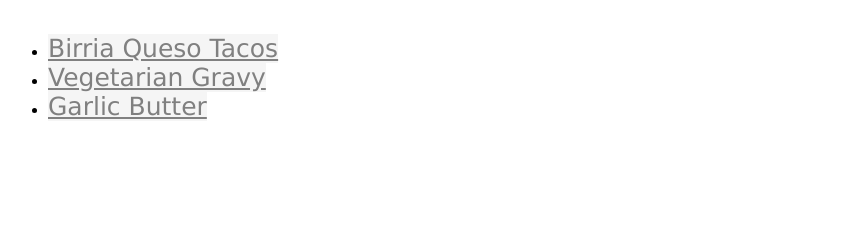
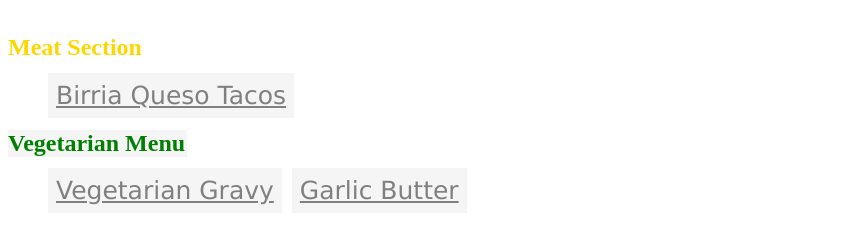
Before and after one commit to RealOutlawz/odin-recipes, a plain HTML site: page index.html in a window 1280 px wide. Shown: the part 103-346 px from the top of the page, without its empty margins (0-855 px from the left). Drawn offline with Linux system fonts and the light colour scheme.

Commit message:
Worked on Title page made seperate section for vegetarians

```diff
--- a/index.html
+++ b/index.html
@@ -8,10 +8,14 @@
 </head>
 <body>
     <h1 id="big-title">Odin Recipes!</h1>
+    <h2 id="meat-menu">Meat Section</h2>
         <ul>
-        <li> <a href="recipes/Birria-Quesa-Tacos.html" target="_blank" rel="noopener noreferrer" id="QuesoLink">Birria Queso Tacos</a></li>
-        <li><a href="recipes/Vegetarian-Gravy.html" target="_blank" rel="noopener noreferrer" id="VegetarianThing">Vegetarian Gravy</a></li>
-        <li><a href="recipes/Garlic-Butter.html" target="_blank" rel="noopener noreferrer" id="GarlicButterCSS">Garlic Butter</a></li>
+            <li> <a href="recipes/Birria-Quesa-Tacos.html" target="_blank" rel="noopener noreferrer" id="Queso-css">Birria Queso Tacos</a></li>
+        </ul>
+    <h2 id="veg-menu">Vegetarian Menu</h2>
+        <ul>
+            <li><a href="recipes/Vegetarian-Gravy.html" target="_blank" rel="noopener noreferrer" id="Vegetarian-css">Vegetarian Gravy</a></li>
+            <li><a href="recipes/Garlic-Butter.html" target="_blank" rel="noopener noreferrer" id="GarlicButter-css">Garlic Butter</a></li>
         </ul>
 </body>
 </html>
--- a/styles.css
+++ b/styles.css
@@ -6,23 +6,46 @@
     font-family: 'Times New Roman', Times, serif;
 }
 
-#QuesoLink{
+#Queso-css{
     background-color: whitesmoke;
     font-size: 25px;
     color: gray;
     font-family: Verdana, Geneva, Tahoma, sans-serif;
+    text-align: center;
+    padding: 8px;
 }
 
-#VegetarianThing{
+#Vegetarian-css{
     background-color: whitesmoke;
     font-size: 25px;
     color: gray;
     font-family: Verdana, Geneva, Tahoma, sans-serif;
+    padding: 8px;
+    margin-bottom: 10px;
 }
 
-#GarlicButterCSS{
+#GarlicButter-css{
     background-color: whitesmoke;
     color: gray;
     font-size: 25px;
     font-family: Verdana, Geneva, Tahoma, sans-serif;
+    padding: 8px;
+    margin: 10px;
 }
+
+ul {
+    list-style: none;
+    display: flex;
+}
+
+#veg-menu{
+    background-color: whitesmoke;
+    height: auto;
+    width: 179px;
+    color: green;
+    display: flex;
+}
+
+#meat-menu{
+    color: gold;
+}
```
